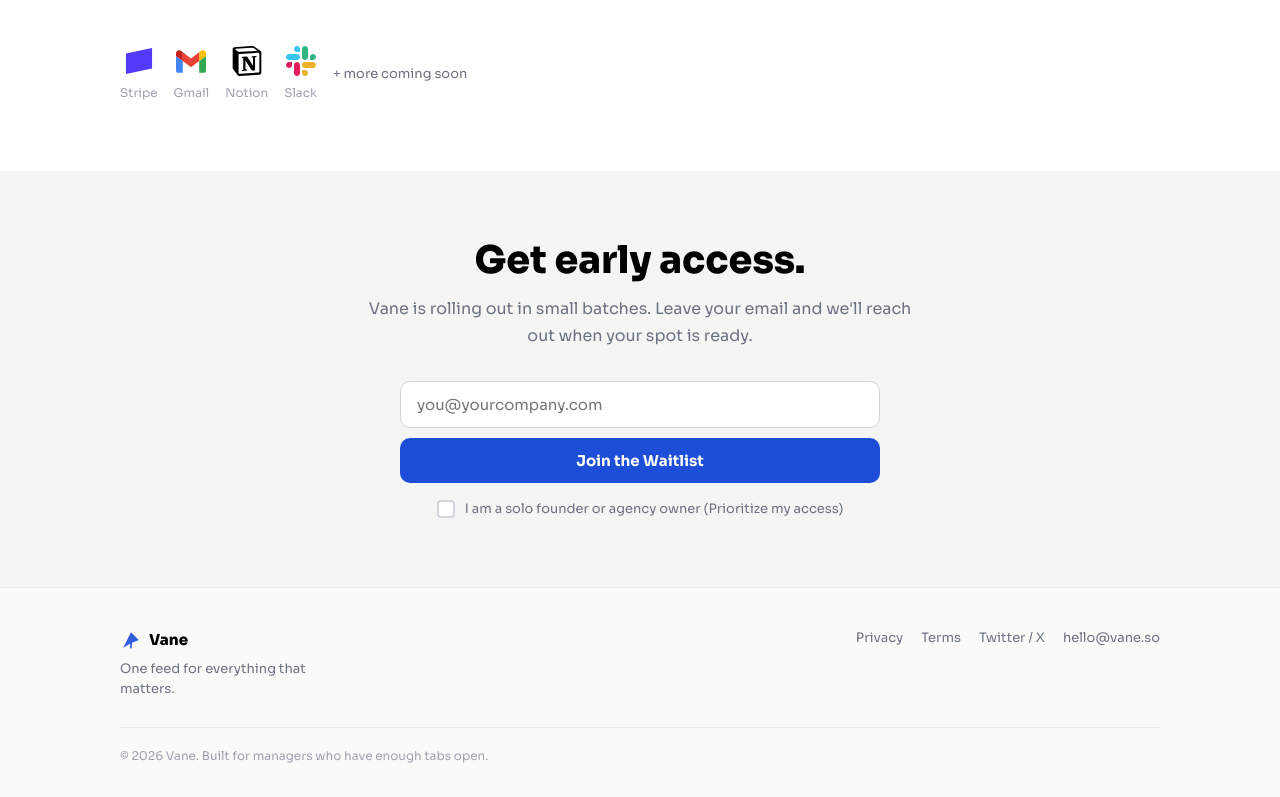
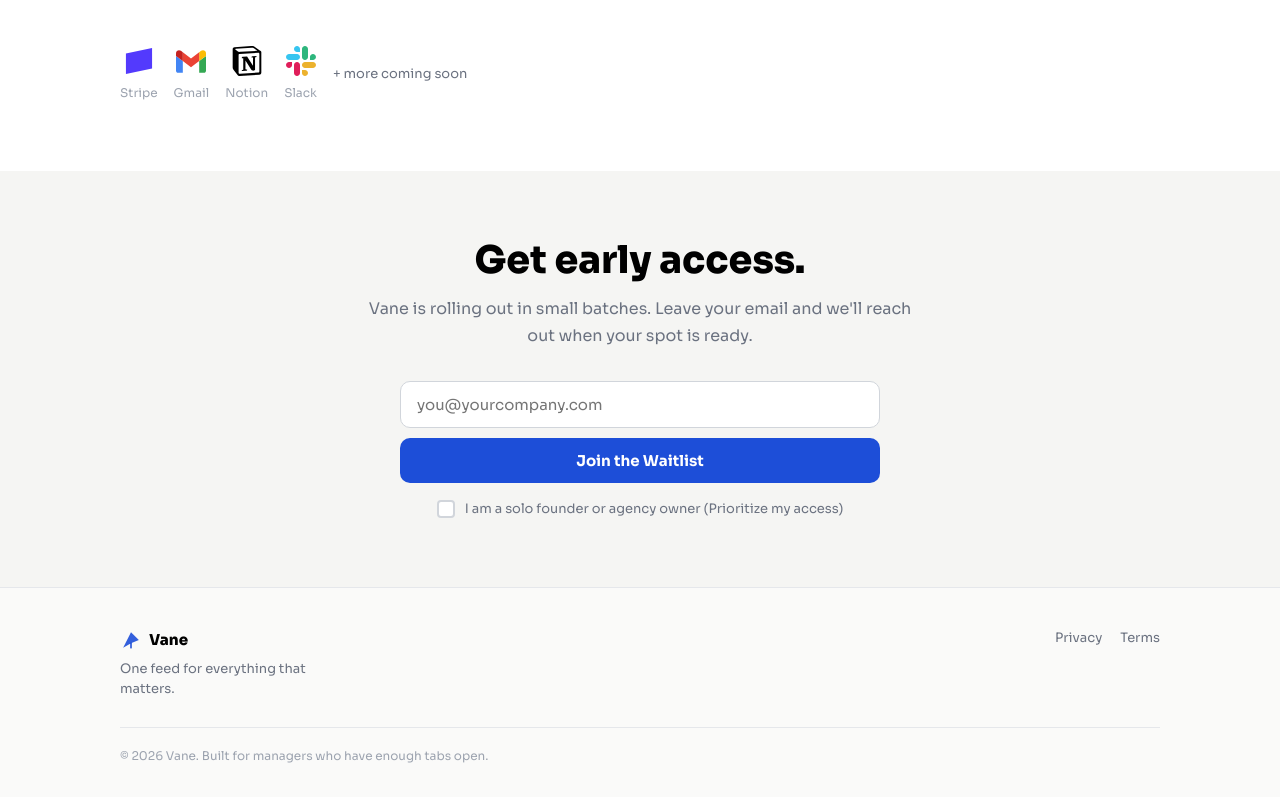
Before and after one commit to Mykins1/Vane-LP, a React (Vite) app: page / in a window 1280 px wide. Shown: the part 2062-2859 px from the top of the page. Built offline with nearby package versions, Linux system fonts and the light colour scheme.

Commit message:
Remove Twitter/X link and email from footer
Removed Twitter/X link and email from footer links.

```diff
--- a/src/data/index.jsx
+++ b/src/data/index.jsx
@@ -123,6 +123,4 @@ export const INTEGRATIONS = [
 export const FOOTER_LINKS = [
   { label: "Privacy", href: "/privacy" },
   { label: "Terms", href: "/terms" },
-  { label: "Twitter / X", href: "https://x.com/vane_so" },
-  { label: "hello@vane.so", href: "mailto:hello@vane.so" },
 ];
```
